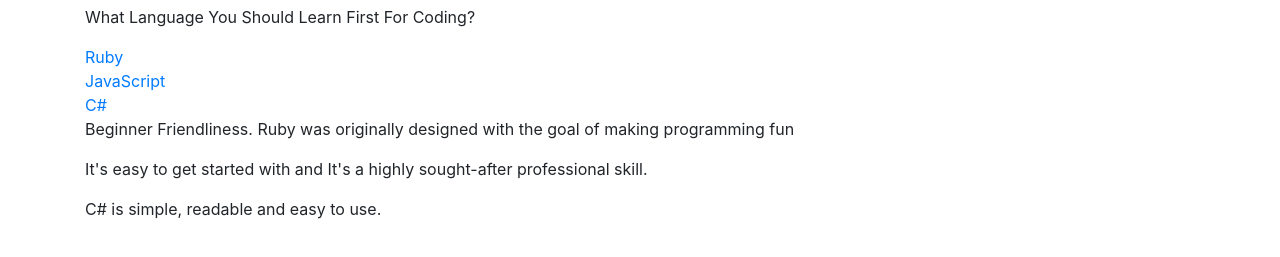
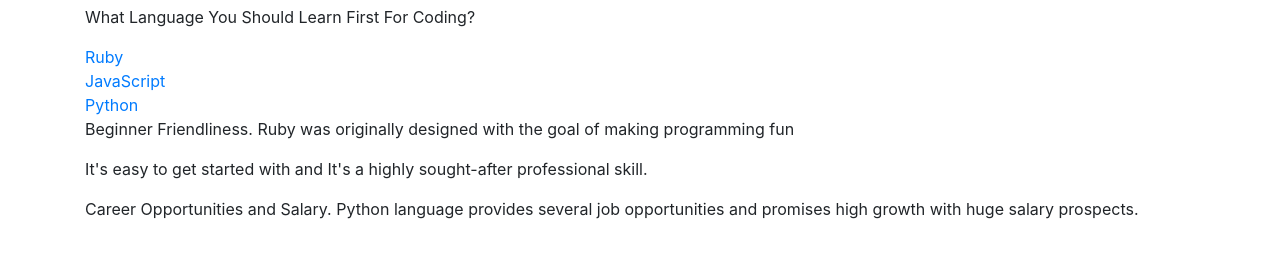
Before and after one commit to MoeNur7/Project-HTML, a plain HTML site: page index.html in a window 1280 px wide. Shown: the part 51-308 px from the top of the page. Drawn offline with nearby package versions, Linux system fonts and the light colour scheme; files that its build step writes are made by us from their sources.

Commit message:
Updated html

```diff
--- a/index.html
+++ b/index.html
@@ -14,7 +14,7 @@
         <p>What Language You Should Learn First For Coding?</p>
         <a href="Ruby" class="coding">Ruby</a><br>
         <a href="JavaScript" class="coding">JavaScript</a><br>
-        <a href="C#" class="coding">C#</a>
+        <a href="Python" class="coding">Python</a>
     </div>
 
     <div class="Ruby">
@@ -23,8 +23,8 @@
     <div class="JavaScript">
         <p>It's easy to get started with and It's a highly sought-after professional skill.</p>
     </div>
-    <div class="C#">
-        <p>C# is simple, readable and easy to use.</p>
+    <div class="Python">
+        <p>Career Opportunities and Salary. Python language provides several job opportunities and promises high growth with huge salary prospects.</p>
     </div>
 
 
```
